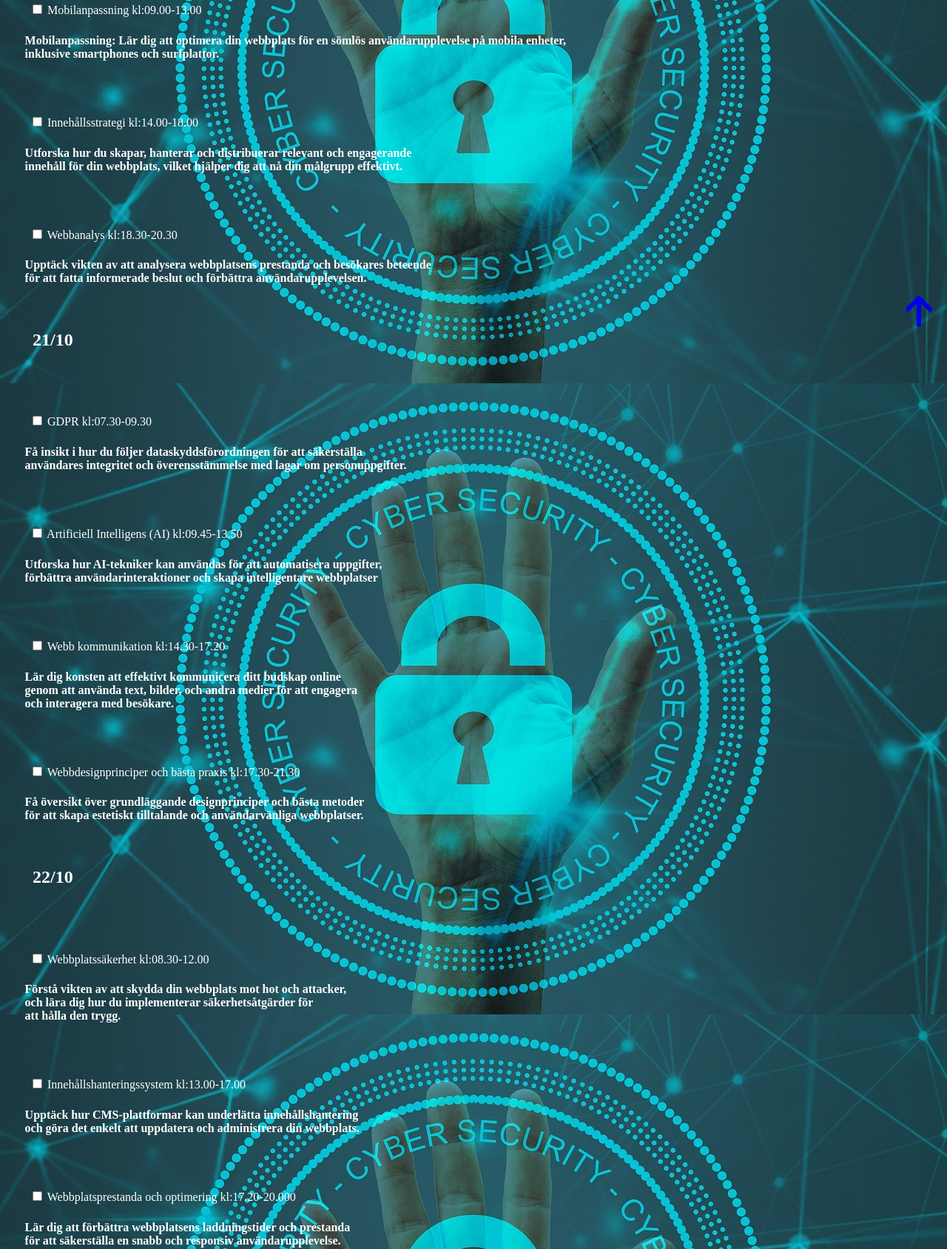
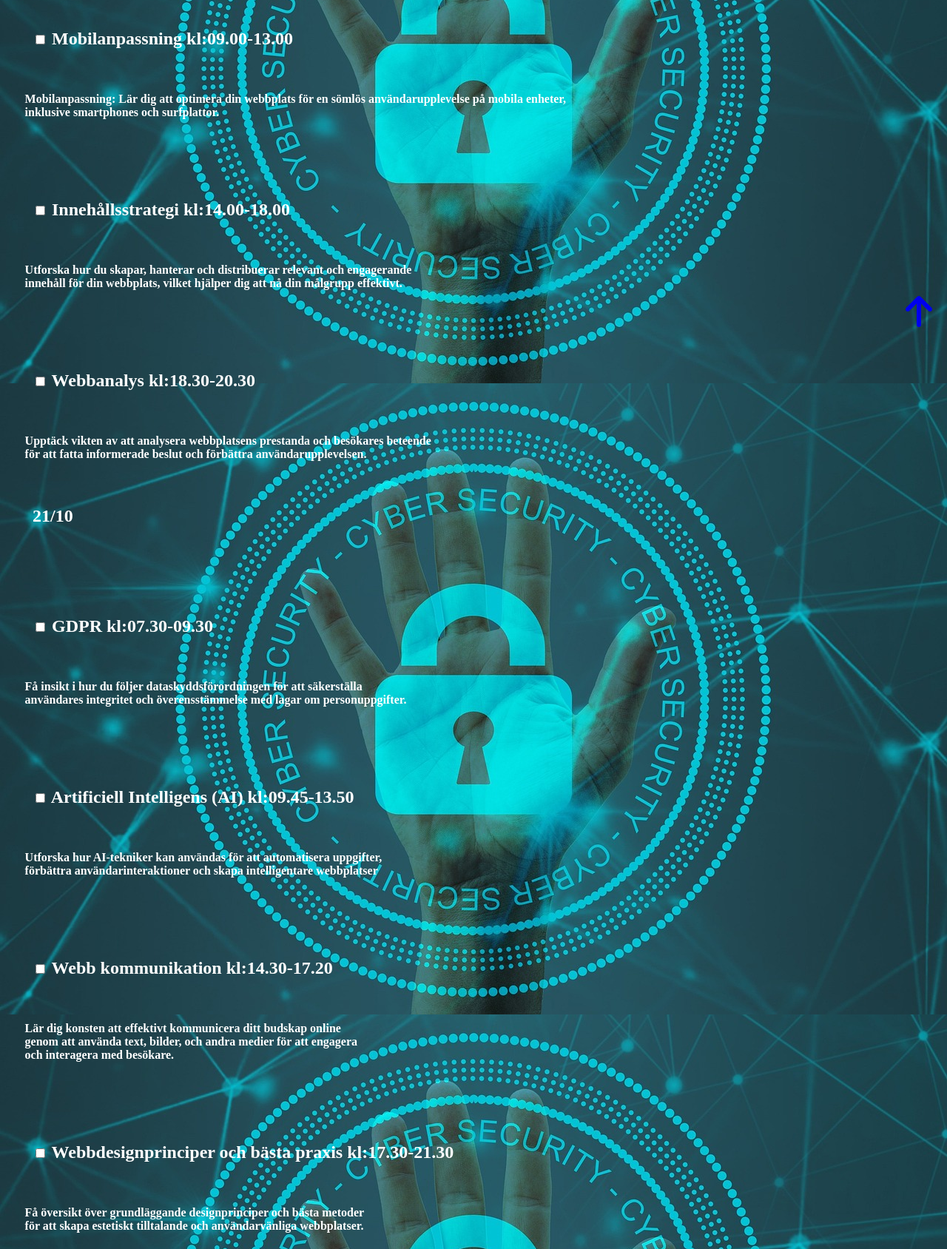
Before and after one commit to HannisenGo1/Battrewebb, a plain HTML site: page schema.html in a window 1280 px wide. Shown: the part 335-2023 px from the top of the page at 74% size. Drawn offline with Linux system fonts and the light colour scheme.

Commit message:
ändringar html

```diff
--- a/schema.html
+++ b/schema.html
@@ -35,8 +35,8 @@
 
 <section class="form-section"> </section>
 <label></label>
-<p>
-	<input type="checkbox" value placeholder="mobilanpassning"> Mobilanpassning kl:09.00-13.00
+<p> <h1>
+	<input type="checkbox" value placeholder="mobilanpassning"> Mobilanpassning kl:09.00-13.00 </h1>
 </p>
 <h2>Mobilanpassning:
 Lär dig att optimera din webbplats för en sömlös
@@ -47,8 +47,8 @@ surfplattor.</h2><br>
 
 <section class="form-section"> </section>
 <label></label>
-<p>
-	<input type="checkbox" value placeholder="Innehållsstrategi"> Innehållsstrategi kl:14.00-18.00 </p>
+<p> <h1>
+	<input type="checkbox" value placeholder="Innehållsstrategi"> Innehållsstrategi kl:14.00-18.00 </h1></p>
 <h2>Utforska hur du skapar, hanterar och distribuerar
 	relevant och engagerande<br> innehåll för din webbplats,
 	vilket hjälper dig att nå din målgrupp effektivt.</h2><br>
@@ -56,8 +56,8 @@ surfplattor.</h2><br>
 
 <section class="form-section"> </section>
 <label></label>
-<p>
-	<input type="checkbox" value placeholder="Webbanalys"> Webbanalys kl:18.30-20.30 </p>
+<p> <h1>
+	<input type="checkbox" value placeholder="Webbanalys"> Webbanalys kl:18.30-20.30 </h1> </p>
 <h2>Upptäck vikten av att analysera webbplatsens prestanda
 	och besökares beteende<br> för att fatta informerade beslut och
 	förbättra användarupplevelsen. </h2> <br>
@@ -69,9 +69,9 @@ surfplattor.</h2><br>
 
 <section class="form-section"> </section>
 <label></label>
-<p>
+<p><h1>
 	<input type="checkbox" value placeholder="GDPR"> GDPR kl:07.30-09.30
-</p>
+</h1></p>
 <h2>Få insikt i hur du följer dataskyddsförordningen
 	för att säkerställa<br> användares integritet och överensstämmelse med
 	lagar om personuppgifter.</h2><br>
@@ -80,8 +80,8 @@ surfplattor.</h2><br>
 
 <section class="form-section"> </section>
 <label></label>
-<p>
-	<input type="checkbox" value placeholder="AI"> Artificiell Intelligens (AI) kl:09.45-13.50
+<p> <h1>
+	<input type="checkbox" value placeholder="AI"> Artificiell Intelligens (AI) kl:09.45-13.50</h1>
 </p>
 <h2>Utforska hur AI-tekniker kan användas för att automatisera uppgifter,<br>
 	förbättra användarinteraktioner och skapa
@@ -91,9 +91,8 @@ surfplattor.</h2><br>
 
 <section class="form-section"> </section>
 <label></label>
-<p>
-	<input type="checkbox" value placeholder="Webbkommunikation"> Webb kommunikation kl:14.30-17.20
-</p>
+<p> <h1>
+	<input type="checkbox" value placeholder="Webbkommunikation"> Webb kommunikation kl:14.30-17.20 </h1> </p>
 <h2>Lär dig konsten att effektivt kommunicera ditt budskap
 	online <br> genom att använda text, bilder, och andra medier för att
 	engagera <br>och interagera med besökare.</h2> <br>
@@ -101,8 +100,8 @@ surfplattor.</h2><br>
 
 <section class="form-section"> </section>
 <label></label>
-<p>
-	<input type="checkbox" value placeholder="Webbdesignprinciper"> Webbdesignprinciper och bästa praxis kl:17.30-21.30
+<p><h1>
+	<input type="checkbox" value placeholder="Webbdesignprinciper"> Webbdesignprinciper och bästa praxis kl:17.30-21.30</h1>
 </p>
 <h2>Få översikt över grundläggande designprinciper och bästa metoder<br> för att skapa estetiskt tilltalande och
 	användarvänliga
@@ -114,9 +113,8 @@ surfplattor.</h2><br>
 
 	<section class="form-section"> </section>
 	<label></label>
-	<p>
-		<input type="checkbox" value placeholder="Webbplatssäkerhet"> Webbplatssäkerhet kl:08.30-12.00
-	</p>
+	<p> <h1> <input type="checkbox" value placeholder="Webbplatssäkerhet"> Webbplatssäkerhet kl:08.30-12.00
+	</h1> </p>
 	<h2>Förstå vikten av att skydda din webbplats mot hot och attacker,<br> och lära dig hur du implementerar
 		säkerhetsåtgärder för<br> att hålla den trygg.</h2><br>
 	</section>
@@ -124,9 +122,8 @@ surfplattor.</h2><br>
 
 		<section class="form-section"> </section>
 		<label></label>
-		<p>
-			<input type="checkbox" value placeholder="Innehållshanteringssystem"> Innehållshanteringssystem kl:13.00-17.00
-		</p>
+		<p> <h1>	<input type="checkbox" value placeholder="Innehållshanteringssystem"> Innehållshanteringssystem kl:13.00-17.00
+		</h1> </p>
 		<h2>Upptäck hur CMS-plattformar kan underlätta innehållshantering<br>
 			och göra det enkelt att uppdatera och administrera din
 			webbplats. </h2> <br>
@@ -135,18 +132,12 @@ surfplattor.</h2><br>
 				<section class="form-section"> </section>
 				<label></label>
 				<p>
-					<input type="checkbox" value placeholder="webbplatsprestanda"> Webbplatsprestanda och optimering kl:17.20-20.000
+				<h1> <input type="checkbox" value placeholder="webbplatsprestanda"> Webbplatsprestanda och optimering kl:17.20-20.000</h1>
 				</p>
 				<h2><b>Lär dig att förbättra webbplatsens laddningstider och prestanda<br> för att säkerställa en snabb och responsiv
 						användarupplevelse.</b></h2>
 				</section>
 
-
-<section class="form-section">
-	<h1> <input type="radio" value="" placeholder="webbplatsprestanda" /> Webbplatsprestanda och optimering kl:17.20-20.00 </h1>
-	<h2><b>Lär dig att förbättra webbplatsens laddningstider och prestanda<br> för att säkerställa en snabb och responsiv
-	användarupplevelse.</b></h2>
-	</section>
 	<p>Adress: Gothia Towers <br>
 	Mässans Gata 24, Göteborg </p>
 </div>
```
